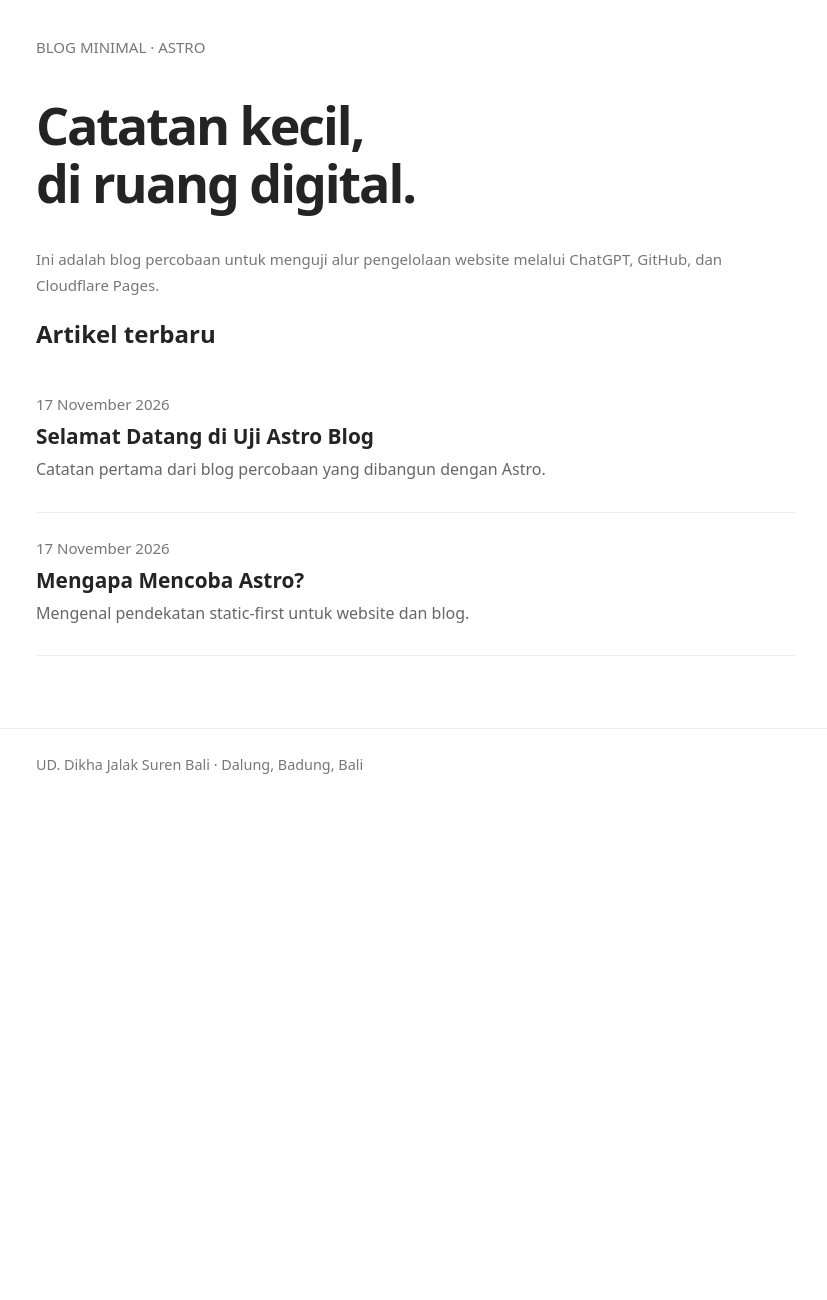
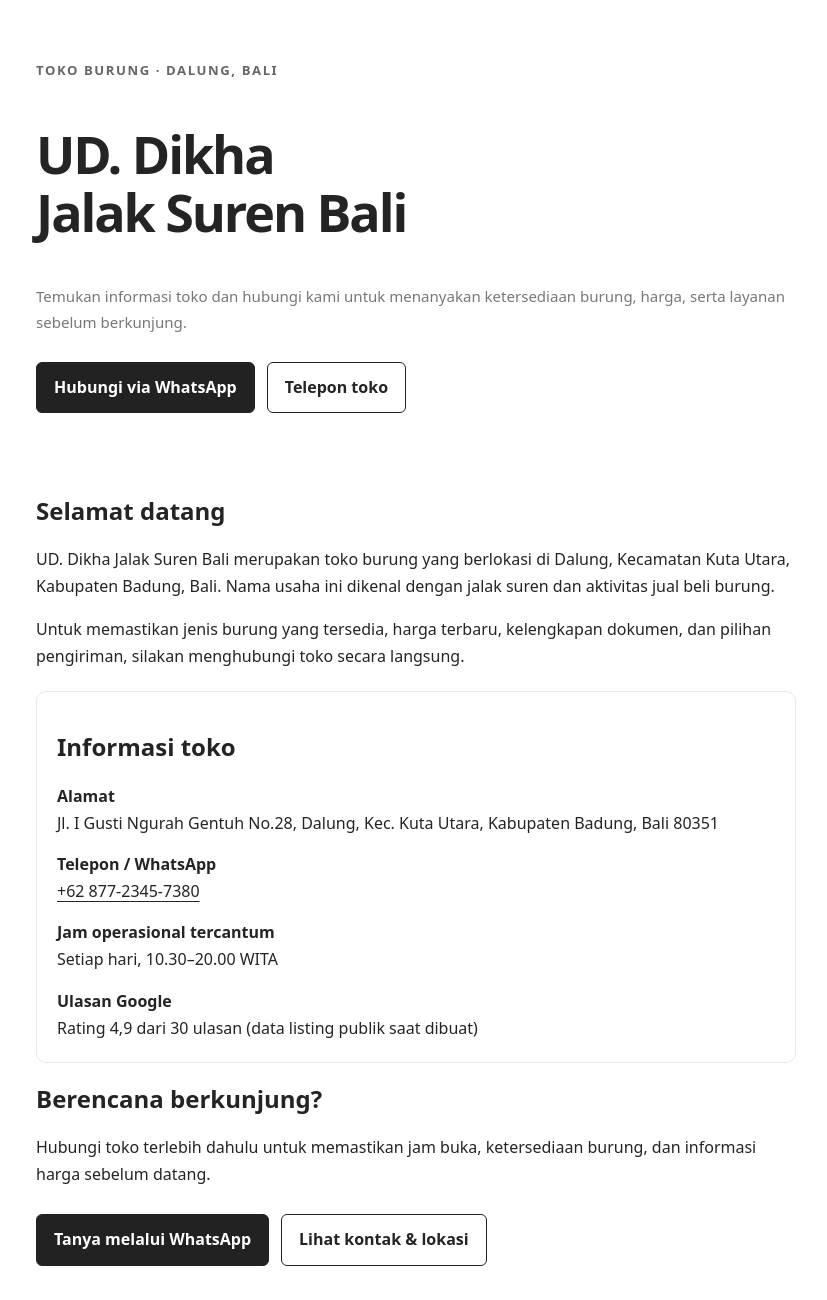
Before and after one commit to scfklaten/uji-astro-blog, an Astro site: page / in a window 1280 px wide. Shown: the part 140-1440 px from the top of the page, without its empty margins (224-1051 px from the left). Before the commit the page ends 953 px from the top, so only its background shows below. Built offline with nearby package versions, Linux system fonts and the light colour scheme; Astro itself is replaced by a stand-in of ours.

Commit message:
Buat halaman utama UD Dikha Jalak Suren Bali

```diff
--- a/src/pages/index.astro
+++ b/src/pages/index.astro
@@ -1,17 +1,39 @@
 ---
 import Base from "../layouts/Base.astro";
-import { posts } from "../data/posts.js";
 ---
-<Base title="Uji Astro Blog" description="Blog minimal untuk eksperimen Astro dan Cloudflare Pages.">
-  <p class="muted">BLOG MINIMAL · ASTRO</p>
-  <h1>Catatan kecil,<br />di ruang digital.</h1>
-  <p class="muted">Ini adalah blog percobaan untuk menguji alur pengelolaan website melalui ChatGPT, GitHub, dan Cloudflare Pages.</p>
-  <h2>Artikel terbaru</h2>
-  {posts.map((post) => (
-    <article class="post">
-      <time datetime={post.date}>{new Date(post.date + "T00:00:00").toLocaleDateString("id-ID", { day: "numeric", month: "long", year: "numeric" })}</time>
-      <h2><a href={`/blog/${post.slug}/`}>{post.title}</a></h2>
-      <p>{post.description}</p>
-    </article>
-  ))}
+<Base title="UD. Dikha Jalak Suren Bali | Toko Burung di Dalung" description="Informasi UD. Dikha Jalak Suren Bali, toko burung di Dalung, Kuta Utara, Badung, Bali. Hubungi toko untuk informasi ketersediaan dan harga.">
+  <section class="hero">
+    <p class="eyebrow">TOKO BURUNG · DALUNG, BALI</p>
+    <h1>UD. Dikha<br />Jalak Suren Bali</h1>
+    <p class="muted">Temukan informasi toko dan hubungi kami untuk menanyakan ketersediaan burung, harga, serta layanan sebelum berkunjung.</p>
+    <div class="actions">
+      <a class="button primary" href="https://wa.me/6287723457380">Hubungi via WhatsApp</a>
+      <a class="button" href="tel:+6287723457380">Telepon toko</a>
+    </div>
+  </section>
+
+  <section>
+    <h2>Selamat datang</h2>
+    <p>UD. Dikha Jalak Suren Bali merupakan toko burung yang berlokasi di Dalung, Kecamatan Kuta Utara, Kabupaten Badung, Bali. Nama usaha ini dikenal dengan jalak suren dan aktivitas jual beli burung.</p>
+    <p>Untuk memastikan jenis burung yang tersedia, harga terbaru, kelengkapan dokumen, dan pilihan pengiriman, silakan menghubungi toko secara langsung.</p>
+  </section>
+
+  <section class="panel">
+    <h2>Informasi toko</h2>
+    <div class="details">
+      <p><strong>Alamat</strong><br />Jl. I Gusti Ngurah Gentuh No.28, Dalung, Kec. Kuta Utara, Kabupaten Badung, Bali 80351</p>
+      <p><strong>Telepon / WhatsApp</strong><br /><a href="https://wa.me/6287723457380">+62 877-2345-7380</a></p>
+      <p><strong>Jam operasional tercantum</strong><br />Setiap hari, 10.30–20.00 WITA</p>
+      <p><strong>Ulasan Google</strong><br />Rating 4,9 dari 30 ulasan (data listing publik saat dibuat)</p>
+    </div>
+  </section>
+
+  <section>
+    <h2>Berencana berkunjung?</h2>
+    <p>Hubungi toko terlebih dahulu untuk memastikan jam buka, ketersediaan burung, dan informasi harga sebelum datang.</p>
+    <div class="actions">
+      <a class="button primary" href="https://wa.me/6287723457380">Tanya melalui WhatsApp</a>
+      <a class="button" href="/kontak/">Lihat kontak & lokasi</a>
+    </div>
+  </section>
 </Base>
```
